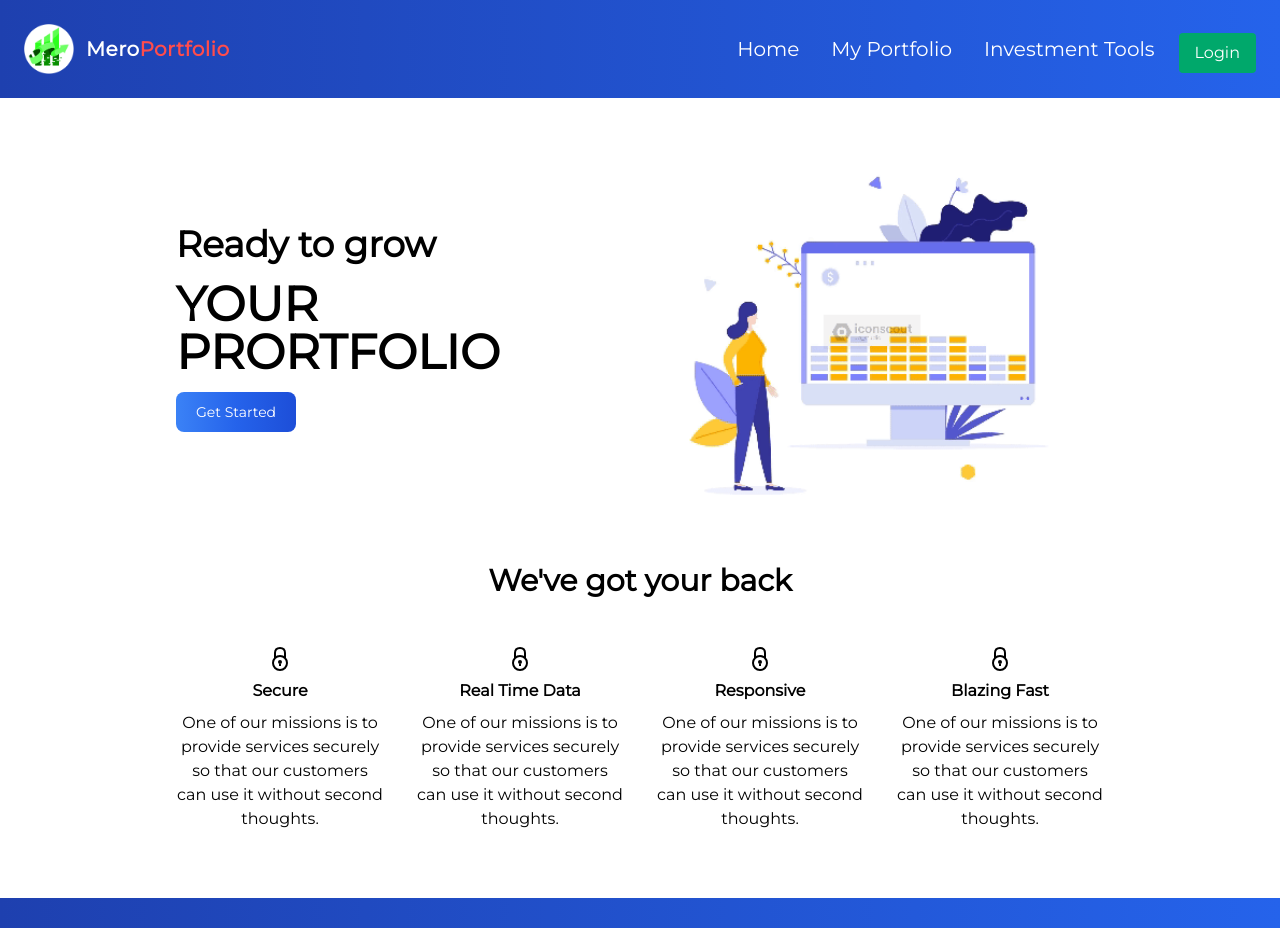
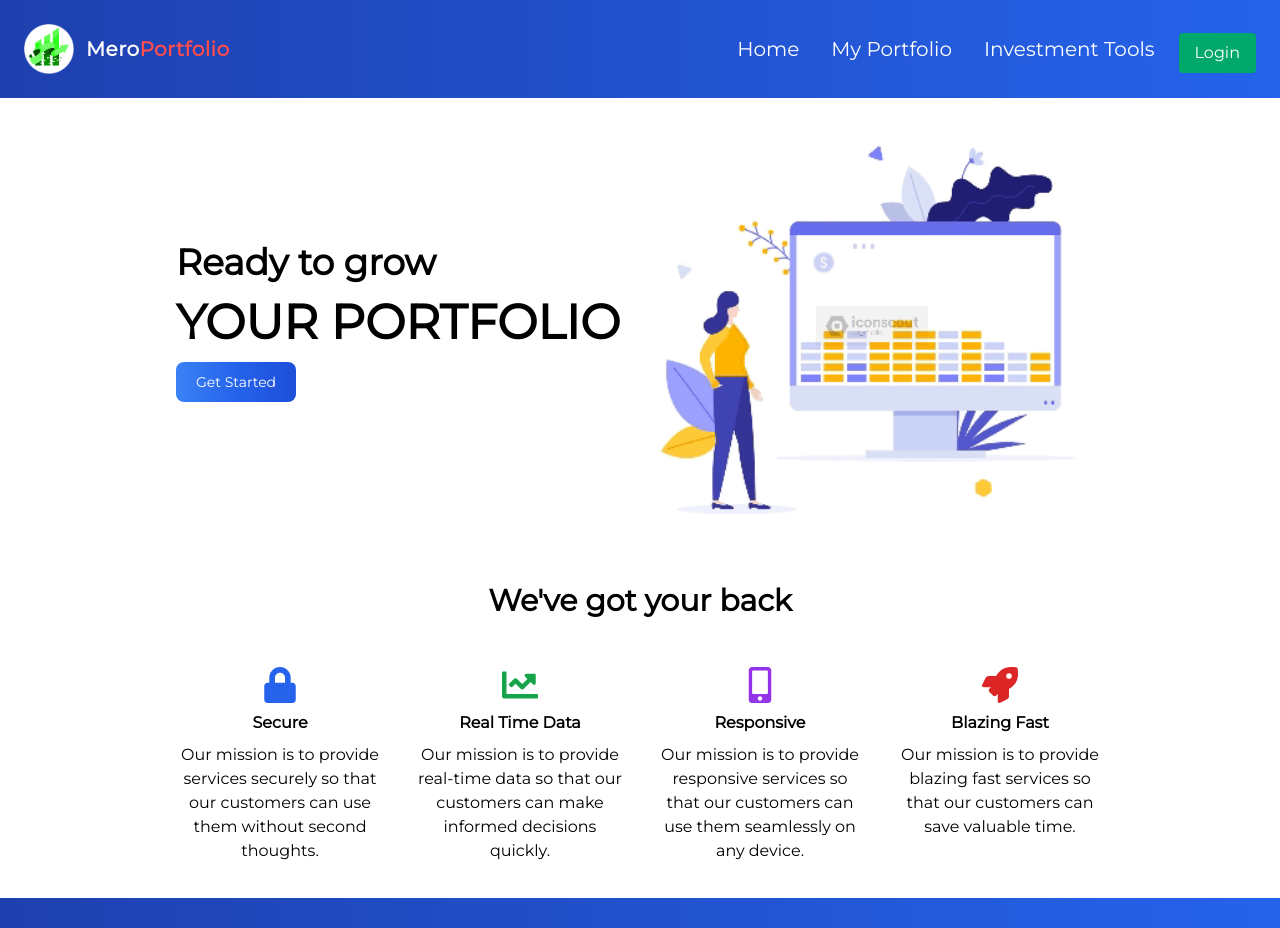
Before and after one commit to ashokbasnetofficial/nepse-portfolio_nextjs, a Next.js app: page / in a window 1280 px wide. Shown: the top 928 px of the page. Built offline with nearby package versions, Linux system fonts and the light colour scheme.

Commit message:
add landing page

```diff
--- a/src/components/UI/Footer.tsx
+++ b/src/components/UI/Footer.tsx
@@ -20,8 +20,8 @@
           <h5 className="font-semibold mb-2">Quick Links</h5>
           <div className="flex flex-col gap-2">
             <Link href='/' className="hover:text-bright-red transition duration-300">Home</Link>
-            <Link href='/portfolio' className="hover:text-bright-red transition duration-300">My Portfolio</Link>
-            <Link href='/tools' className="hover:text-bright-red transition duration-300">Investment Tools</Link>
+            <Link href='/my-portfolio' className="hover:text-bright-red transition duration-300">My Portfolio</Link>
+            <Link href='/investment-tools' className="hover:text-bright-red transition duration-300">Investment Tools</Link>
           </div>
         </div>
 
--- a/src/components/UI/LandingUI.tsx
+++ b/src/components/UI/LandingUI.tsx
@@ -1,6 +1,6 @@
 import Image from "next/image";
 import landingPageImg from '../../../public/images/landingpage.gif'
-import { GrSecure } from "react-icons/gr";
+import { FaLock, FaChartLine, FaMobileAlt, FaRocket } from "react-icons/fa";
 
 const LandingUI = () => {
     return (
@@ -9,37 +9,37 @@
                 <div className="container mx-auto p-4 flex flex-col md:flex-row items-center justify-between">
                     <div className="text-center md:text-left md:w-1/2">
                         <h4 className="text-4xl font-bold mb-4">Ready to grow</h4>
-                        <h4 className="text-5xl uppercase font-bold mb-4">your prortfolio</h4>
+                        <h4 className="text-5xl uppercase font-bold mb-4">your portfolio</h4>
                         <button className="text-white bg-gradient-to-r from-blue-500 via-blue-600 to-blue-700 hover:bg-gradient-to-br focus:ring-4 focus:outline-none focus:ring-blue-300 dark:focus:ring-blue-800 font-medium rounded-lg text-sm px-5 py-2.5 text-center me-2 mb-2">
                             Get Started
                         </button>
                     </div>
-                    <div className="md:w-1/2 mt-6 md:mt-0">
-                        <Image src={landingPageImg} height={200} width={400} alt="landing page" className="mx-auto" />
+                    <div className="md:w-1/2 mt-6 md:mt-0 hidden xs:block">
+                        <Image src={landingPageImg} height={400} width={600} alt="landing page" className="mx-auto" />
                     </div>
                 </div>
                 <div className="w-full mt-12">
                     <h5 className='text-center mb-8 text-3xl font-semibold'>We've got your back</h5>
                     <div className='flex flex-col md:flex-row justify-around'>
                         <div className="text-center md:w-1/4 p-4">
-                            <GrSecure className='text-2xl mx-auto mb-2' />
+                            <FaLock className='text-4xl text-blue-600 mx-auto mb-2' />
                             <h6 className="font-bold mb-2">Secure</h6>
-                            <p>One of our missions is to provide services securely so that our customers can use it without second thoughts.</p>
+                            <p>Our mission is to provide services securely so that our customers can use them without second thoughts.</p>
                         </div>
                         <div className="text-center md:w-1/4 p-4">
-                            <GrSecure className='text-2xl mx-auto mb-2' />
+                            <FaChartLine className='text-4xl text-green-600 mx-auto mb-2' />
                             <h6 className="font-bold mb-2">Real Time Data</h6>
-                            <p>One of our missions is to provide services securely so that our customers can use it without second thoughts.</p>
+                            <p>Our mission is to provide real-time data so that our customers can make informed decisions quickly.</p>
                         </div>
                         <div className="text-center md:w-1/4 p-4">
-                            <GrSecure className='text-2xl mx-auto mb-2' />
+                            <FaMobileAlt className='text-4xl text-purple-600 mx-auto mb-2' />
                             <h6 className="font-bold mb-2">Responsive</h6>
-                            <p>One of our missions is to provide services securely so that our customers can use it without second thoughts.</p>
+                            <p>Our mission is to provide responsive services so that our customers can use them seamlessly on any device.</p>
                         </div>
                         <div className="text-center md:w-1/4 p-4">
-                            <GrSecure className='text-2xl mx-auto mb-2' />
+                            <FaRocket className='text-4xl text-red-600 mx-auto mb-2' />
                             <h6 className="font-bold mb-2">Blazing Fast</h6>
-                            <p>One of our missions is to provide services securely so that our customers can use it without second thoughts.</p>
+                            <p>Our mission is to provide blazing fast services so that our customers can save valuable time.</p>
                         </div>
                     </div>
                 </div>
```
